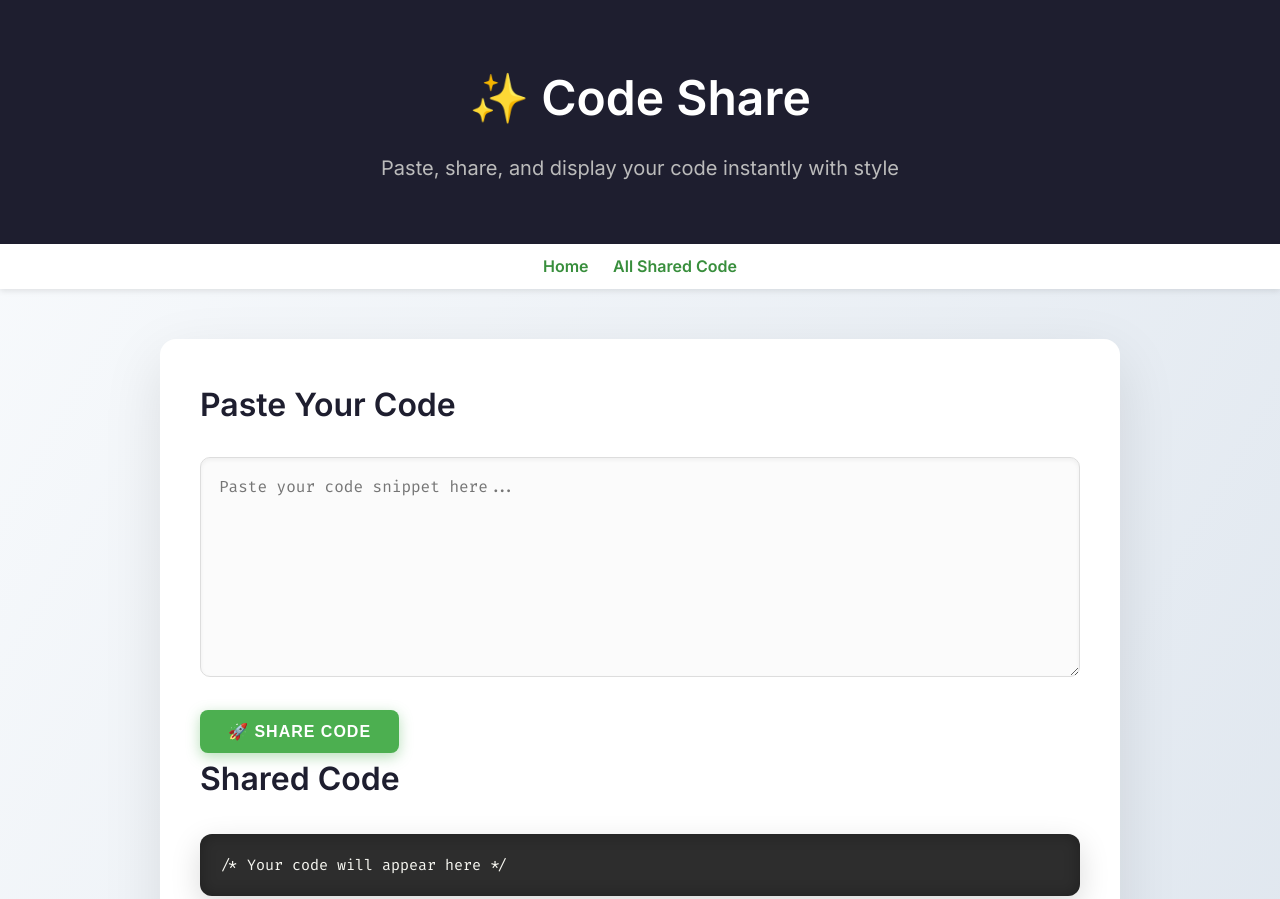
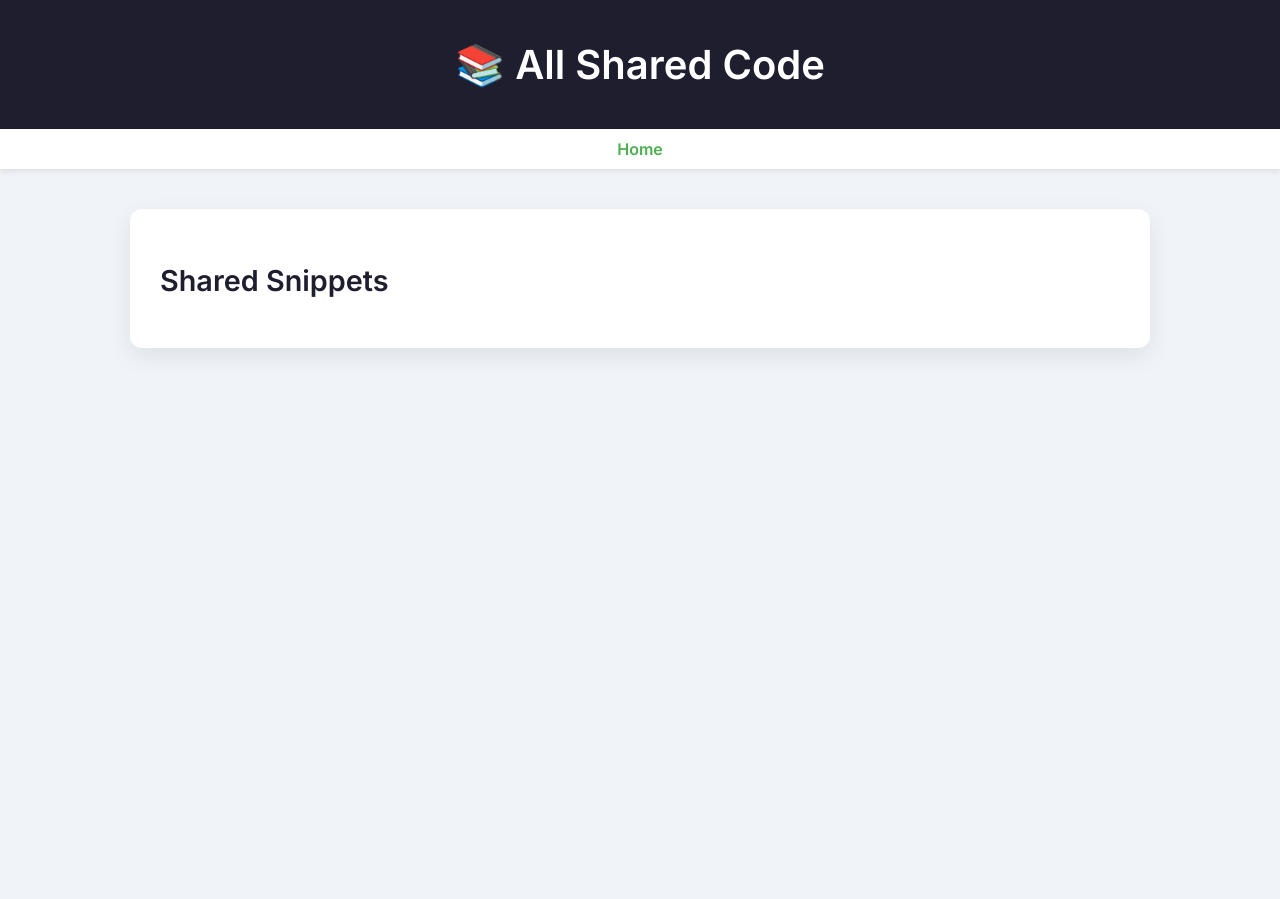
Before and after one commit to DRAGonTHEARK/SD-card, a plain HTML site: page all_shared_code.html in a window 1280 px wide. Shown: the top 899 px of the page. After the commit the page ends 800 px from the top, so only its background shows below. Drawn offline with Linux system fonts and the light colour scheme.

Commit message:
Update all_shared_code.html

```diff
--- a/all_shared_code.html
+++ b/all_shared_code.html
@@ -3,210 +3,101 @@
 <head>
   <meta charset="UTF-8" />
   <meta name="viewport" content="width=device-width, initial-scale=1.0" />
-  <title>Code Sharing Platform</title>
+  <title>All Shared Code</title>
   <link href="https://fonts.googleapis.com/css2?family=Fira+Code&family=Inter:wght@400;600&display=swap" rel="stylesheet">
   <style>
     :root {
       --primary: #4CAF50;
-      --primary-dark: #388e3c;
-      --bg-light: #f9fbfd;
       --bg-dark: #1e1e2f;
-      --text-light: #f8f8f2;
       --text-dark: #333;
-      --accent: #e0f7e9;
-    }
-
-    * {
-      box-sizing: border-box;
     }
 
     body {
       font-family: 'Inter', sans-serif;
       margin: 0;
       padding: 0;
-      background: linear-gradient(120deg, var(--bg-light), #e0e7ef);
+      background: #f0f4f8;
       color: var(--text-dark);
-      line-height: 1.6;
     }
 
     header {
       background: var(--bg-dark);
       color: white;
-      padding: 60px 20px 40px;
+      padding: 40px 20px;
       text-align: center;
-      box-shadow: 0 8px 24px rgba(0, 0, 0, 0.3);
     }
 
     header h1 {
       margin: 0;
-      font-size: 3em;
-    }
-
-    header p {
-      margin-top: 15px;
-      font-size: 1.25em;
-      color: #bbb;
+      font-size: 2.5em;
     }
 
     nav {
-      background-color: white;
+      background-color: #fff;
       padding: 10px 20px;
       text-align: center;
       box-shadow: 0 2px 6px rgba(0, 0, 0, 0.1);
     }
 
     nav a {
-      margin: 0 10px;
+      margin: 0 12px;
       text-decoration: none;
       font-weight: 600;
-      color: var(--primary-dark);
+      color: var(--primary);
     }
 
     .container {
       max-width: 960px;
-      margin: 50px auto;
-      padding: 40px;
+      margin: 40px auto;
+      padding: 30px;
       background: white;
-      border-radius: 16px;
-      box-shadow: 0 20px 60px rgba(0, 0, 0, 0.1);
-      transition: all 0.3s ease;
+      border-radius: 12px;
+      box-shadow: 0 8px 24px rgba(0, 0, 0, 0.08);
     }
 
     h2 {
-      font-size: 2em;
-      margin-top: 0;
+      font-size: 1.8em;
+      margin-bottom: 20px;
       color: var(--bg-dark);
     }
 
-    textarea {
-      width: 100%;
-      height: 220px;
-      padding: 18px;
-      font-family: 'Fira Code', monospace;
-      font-size: 16px;
-      background-color: #fbfbfb;
-      border: 1px solid #ddd;
-      border-radius: 10px;
-      box-shadow: inset 0 2px 4px rgba(0, 0, 0, 0.05);
-      transition: box-shadow 0.3s ease;
-    }
-
-    textarea:focus {
-      outline: none;
-      box-shadow: 0 0 12px rgba(76, 175, 80, 0.5);
-    }
-
-    button {
-      display: inline-block;
-      margin-top: 25px;
-      padding: 12px 28px;
-      font-size: 16px;
-      font-weight: bold;
-      text-transform: uppercase;
-      letter-spacing: 1px;
-      color: white;
-      background-color: var(--primary);
-      border: none;
-      border-radius: 8px;
-      cursor: pointer;
-      transition: all 0.3s ease;
-      box-shadow: 0 4px 14px rgba(76, 175, 80, 0.4);
-    }
-
-    button:hover {
-      background-color: var(--primary-dark);
-      box-shadow: 0 6px 20px rgba(76, 175, 80, 0.5);
-      transform: translateY(-2px);
-    }
-
-    pre {
-      background: #2d2d2d;
-      color: var(--text-light);
-      padding: 20px;
-      border-radius: 12px;
-      margin-top: 30px;
-      font-family: 'Fira Code', monospace;
-      font-size: 15px;
-      overflow-x: auto;
-      white-space: pre-wrap;
-      line-height: 1.5;
-      box-shadow: inset 0 0 15px rgba(0, 0, 0, 0.3), 0 10px 30px rgba(0, 0, 0, 0.15);
-    }
-
-    .code-list {
-      margin-top: 30px;
-    }
-
     .code-snippet {
-      background: #f1f1f1;
+      background: #f7f7f7;
       border-left: 4px solid var(--primary);
       padding: 12px;
-      border-radius: 6px;
-      margin-bottom: 15px;
+      border-radius: 8px;
+      margin-bottom: 20px;
       font-family: 'Fira Code', monospace;
+      white-space: pre-wrap;
       font-size: 14px;
-      white-space: pre-wrap;
+      box-shadow: 0 2px 4px rgba(0, 0, 0, 0.05);
     }
   </style>
 </head>
 <body>
   <header>
-    <h1>✨ Code Share</h1>
-    <p>Paste, share, and display your code instantly with style</p>
+    <h1>📚 All Shared Code</h1>
   </header>
 
   <nav>
-    <a href="#" onclick="showMain()">Home</a>
-    <a href="#" onclick="showAllCodes()">All Shared Code</a>
+    <a href="index.html">Home</a>
   </nav>
 
-  <div class="container" id="main">
-    <h2>Paste Your Code</h2>
-    <textarea id="codeInput" placeholder="Paste your code snippet here..."></textarea>
-    <button onclick="shareCode()">🚀 Share Code</button>
-
-    <h2>Shared Code</h2>
-    <pre id="sharedCode">/* Your code will appear here */</pre>
-  </div>
-
-  <div class="container" id="codeList" style="display:none">
-    <h2>All Shared Code</h2>
-    <div class="code-list" id="allCodes"></div>
+  <div class="container">
+    <h2>Shared Snippets</h2>
+    <div id="codeList"></div>
   </div>
 
   <script>
-    const sharedCodes = [];
+    const sharedCodes = JSON.parse(localStorage.getItem('sharedCodes')) || [];
+    const list = document.getElementById('codeList');
 
-    function shareCode() {
-      const code = document.getElementById('codeInput').value;
-      document.getElementById('sharedCode').textContent = code || '/* Nothing to display */';
-      if (code.trim()) {
-        sharedCodes.unshift(code);
-        updateCodeList();
-      }
-    }
-
-    function updateCodeList() {
-      const list = document.getElementById('allCodes');
-      list.innerHTML = '';
-      sharedCodes.forEach((code, index) => {
-        const div = document.createElement('div');
-        div.className = 'code-snippet';
-        div.textContent = code;
-        list.appendChild(div);
-      });
-    }
-
-    function showMain() {
-      document.getElementById('main').style.display = 'block';
-      document.getElementById('codeList').style.display = 'none';
-    }
-
-    function showAllCodes() {
-      document.getElementById('main').style.display = 'none';
-      document.getElementById('codeList').style.display = 'block';
-      updateCodeList();
-    }
+    sharedCodes.forEach(code => {
+      const div = document.createElement('div');
+      div.className = 'code-snippet';
+      div.textContent = code;
+      list.appendChild(div);
+    });
   </script>
 </body>
 </html>
```
